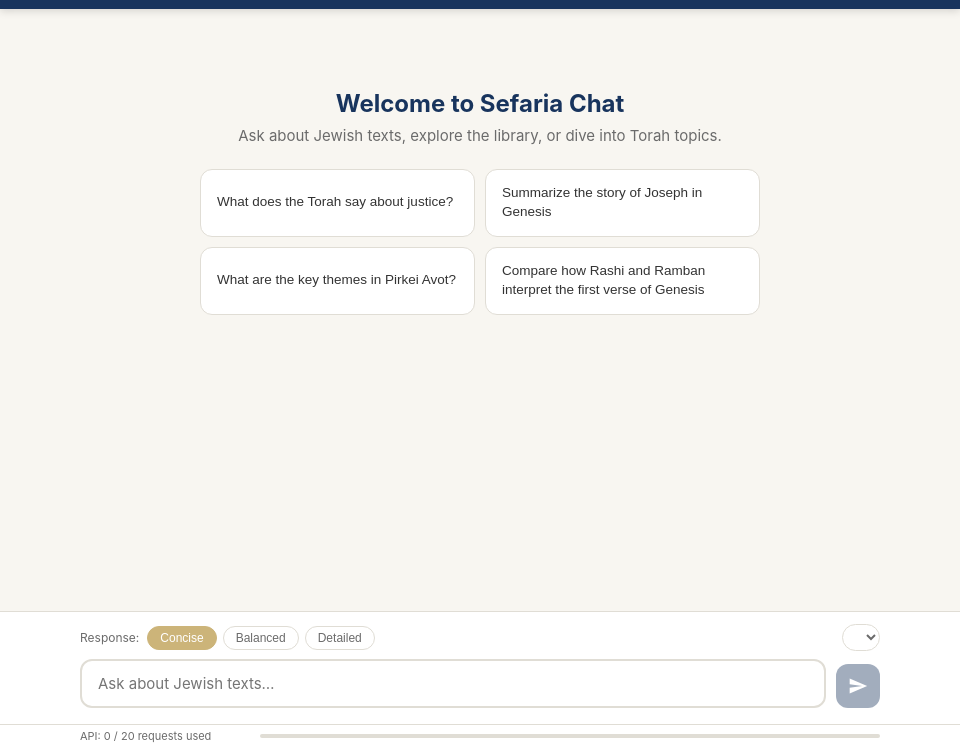
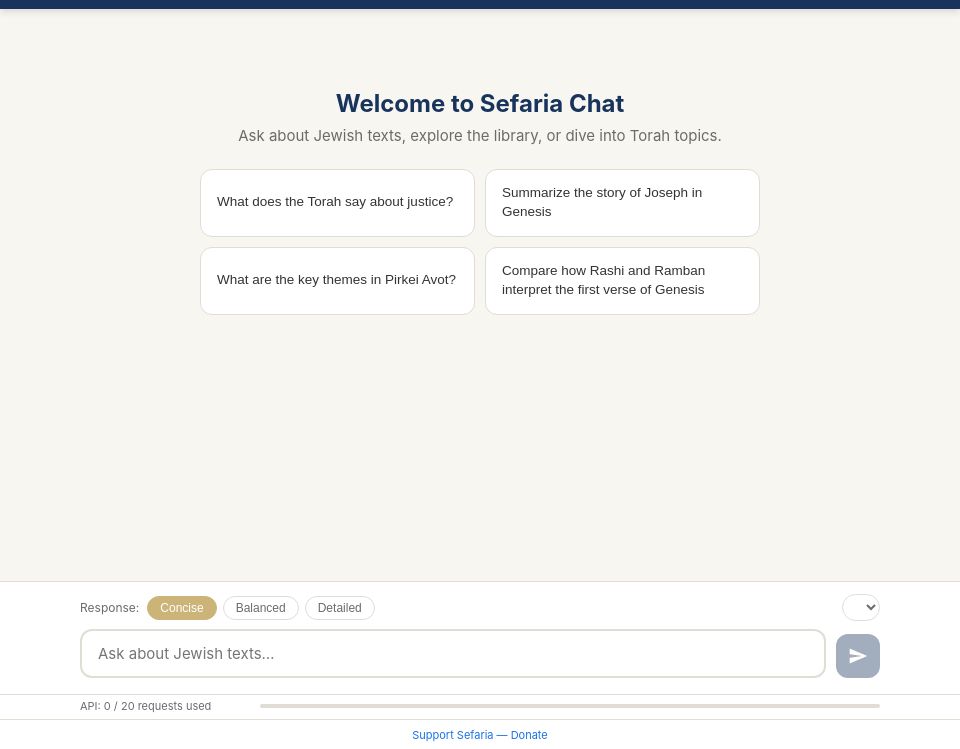
Before and after one commit to jleznek/sefaria-chat, an Electron app: page src/renderer/index.html in a window 960 px wide. Shown: the part 51-800 px from the top of the page. Drawn offline with nearby package versions, Linux system fonts and the light colour scheme; no server answers; a web font is replaced by a local one.

Commit message:
Add donate link to bottom of app

```diff
--- a/src/renderer/index.html
+++ b/src/renderer/index.html
@@ -185,6 +185,7 @@
                 </div>
             </div>
         </div>
+        <div id="donate-bar"><a href="https://www.sefaria.org/ways-to-give" target="_blank">Support Sefaria &mdash; Donate</a></div>
     </div><!-- end #app -->
 
     <!-- Draggable splitter -->
--- a/src/renderer/styles.css
+++ b/src/renderer/styles.css
@@ -985,6 +985,24 @@ a:hover {
     background: #e53935;
 }
 
+#donate-bar {
+    text-align: center;
+    padding: 4px 0 6px;
+    background: var(--bg-chat);
+    border-top: 1px solid var(--border);
+}
+
+#donate-bar a {
+    font-size: 11px;
+    color: #1a73e8;
+    text-decoration: none;
+    transition: opacity 0.2s;
+}
+
+#donate-bar a:hover {
+    text-decoration: underline;
+}
+
 .input-row {
     display: flex;
     gap: 10px;
```
